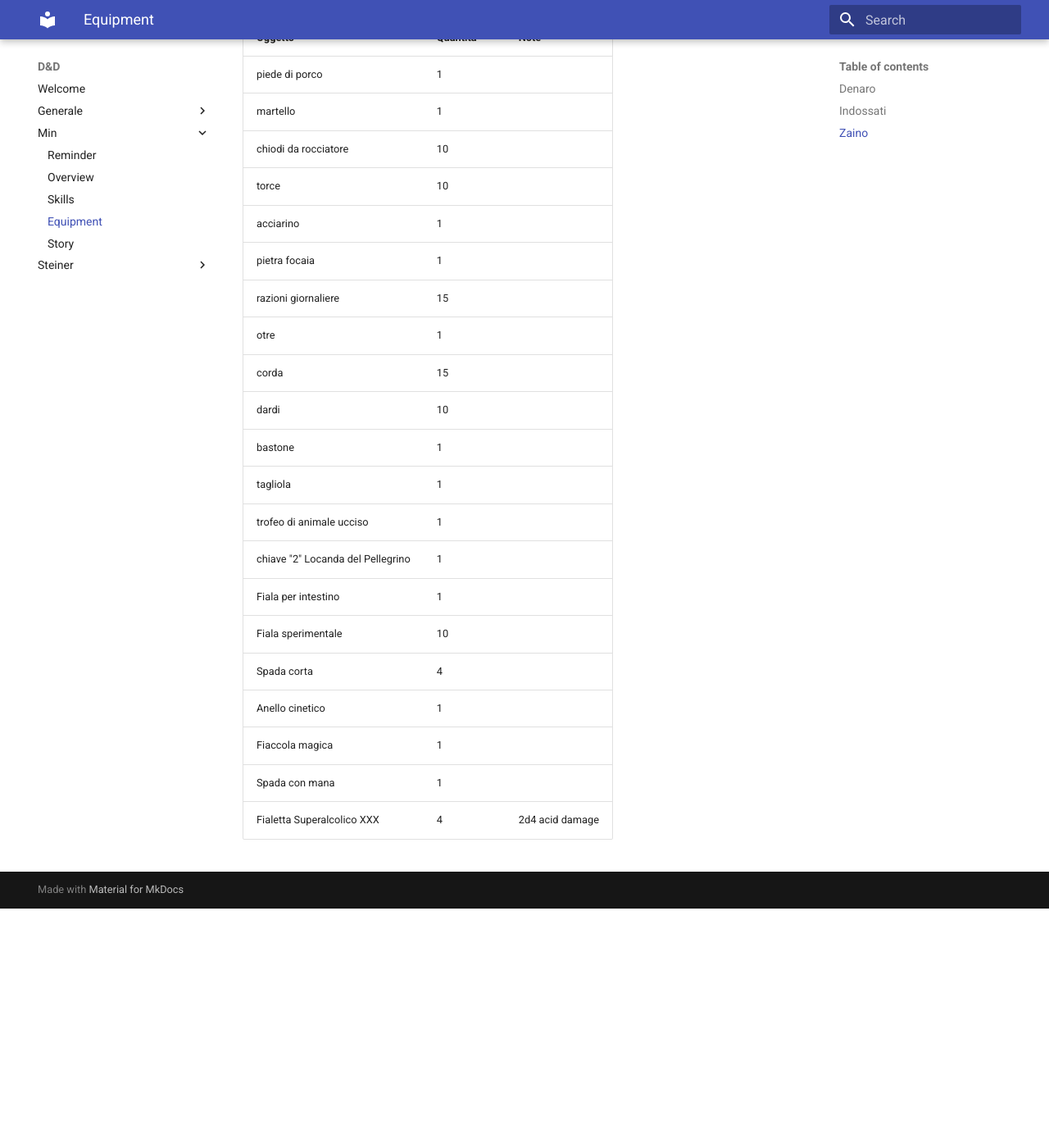
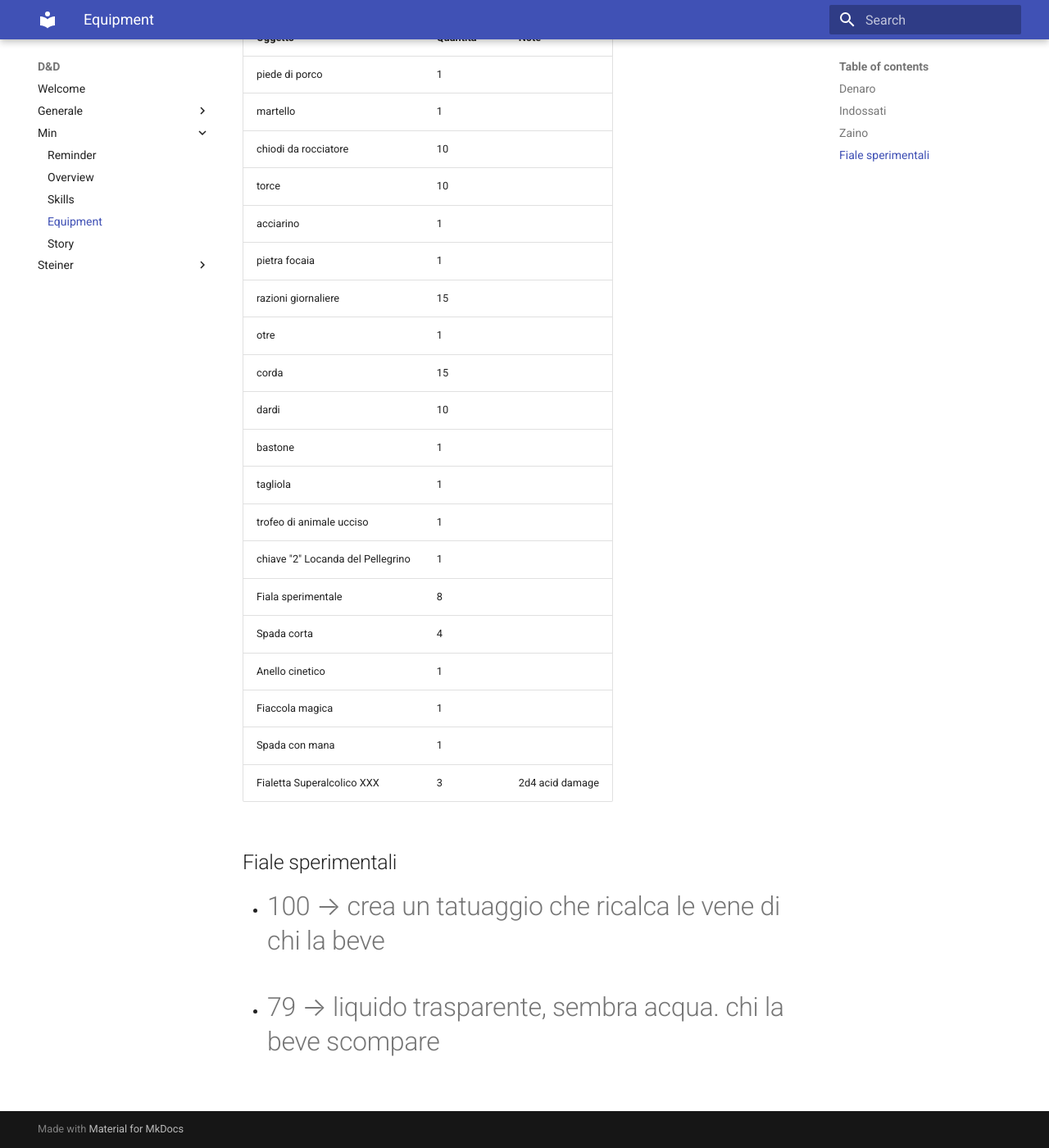
Before and after one commit to vitalegi/dungeons-and-dragons-docs, an MkDocs documentation site: the page built from docs/Min/03.equip.md, in a window 1280 px wide and 1400 px high, scrolled down 787 px. Shown: the whole window at 82% size. Built offline with MkDocs 1.6.1 and Material for MkDocs 9.7.7, drawn with Linux system fonts in a browser that asks for light colours; before the commit the page ends 1895 px from its top, so only the background shows below that.

Commit message:
update sessione

```diff
--- a/docs/Min/03.equip.md
+++ b/docs/Min/03.equip.md
@@ -34,10 +34,14 @@
 | tagliola                           | 1        |                                        |
 | trofeo di animale ucciso           | 1        |                                        |
 | chiave "2" Locanda del Pellegrino  | 1        |                                        |
-| Fiala per intestino                | 1        |                                        |
-| Fiala sperimentale                 | 10       |                                        |
+| Fiala sperimentale                 | 8        |                                        |
 | Spada corta                        | 4        |                                        |
 | Anello cinetico                    | 1        |                                        |
 | Fiaccola magica                    | 1        |                                        |
 | Spada con mana                     | 1        |                                        |
-| Fialetta Superalcolico XXX         | 4        | 2d4 acid damage                        |
+| Fialetta Superalcolico XXX         | 3        | 2d4 acid damage                        |
+
+## Fiale sperimentali
+
+- #100 &rarr; crea un tatuaggio che ricalca le vene di chi la beve
+- #79 &rarr; liquido trasparente, sembra acqua. chi la beve scompare
```
Also changed, not shown: docs/Min/01.overview.md (+2 -2 lines), docs/Min/02.skills.md (+1 -1 lines), docs/Min/04.story.md (+14 -0 lines).
